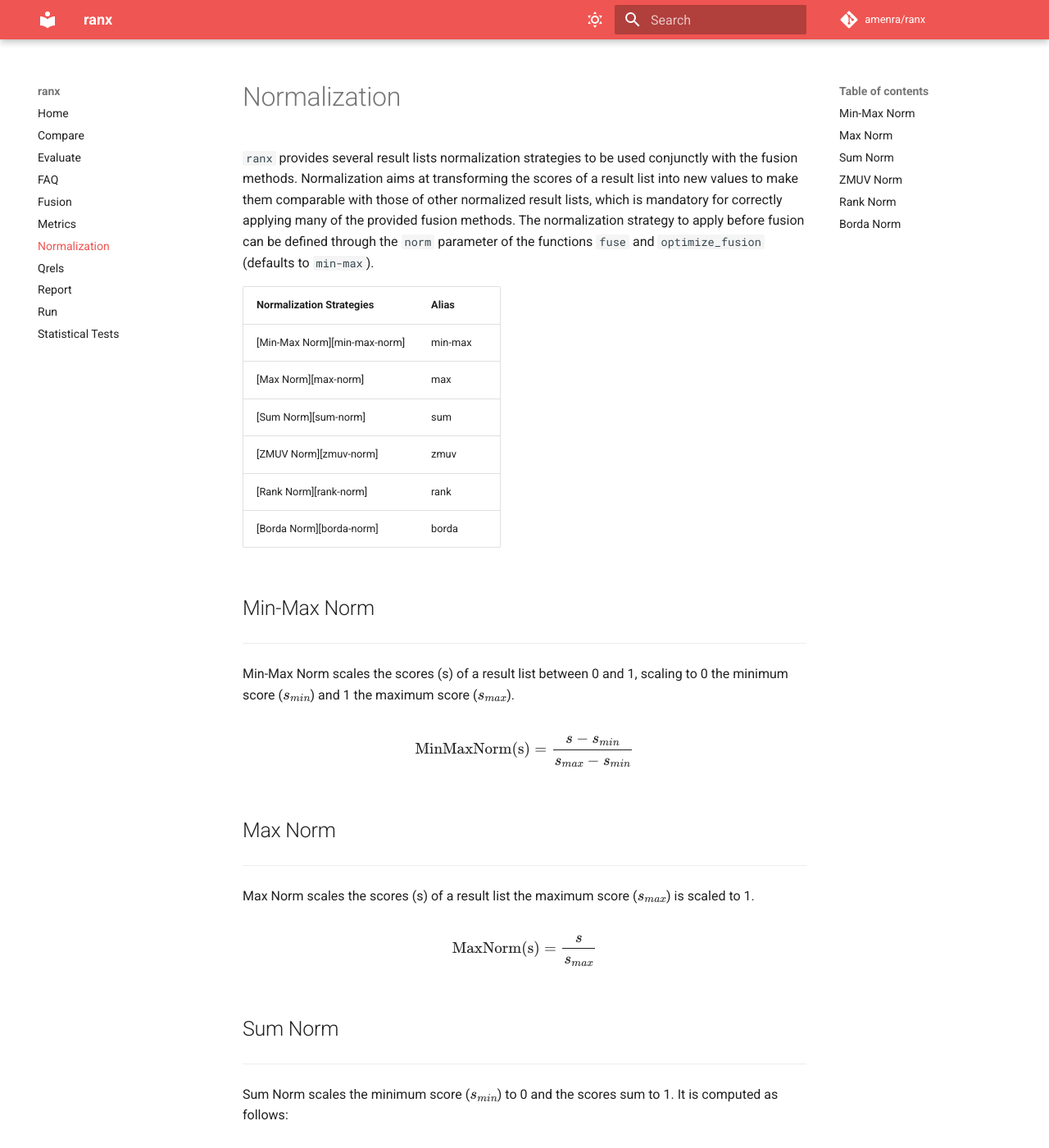
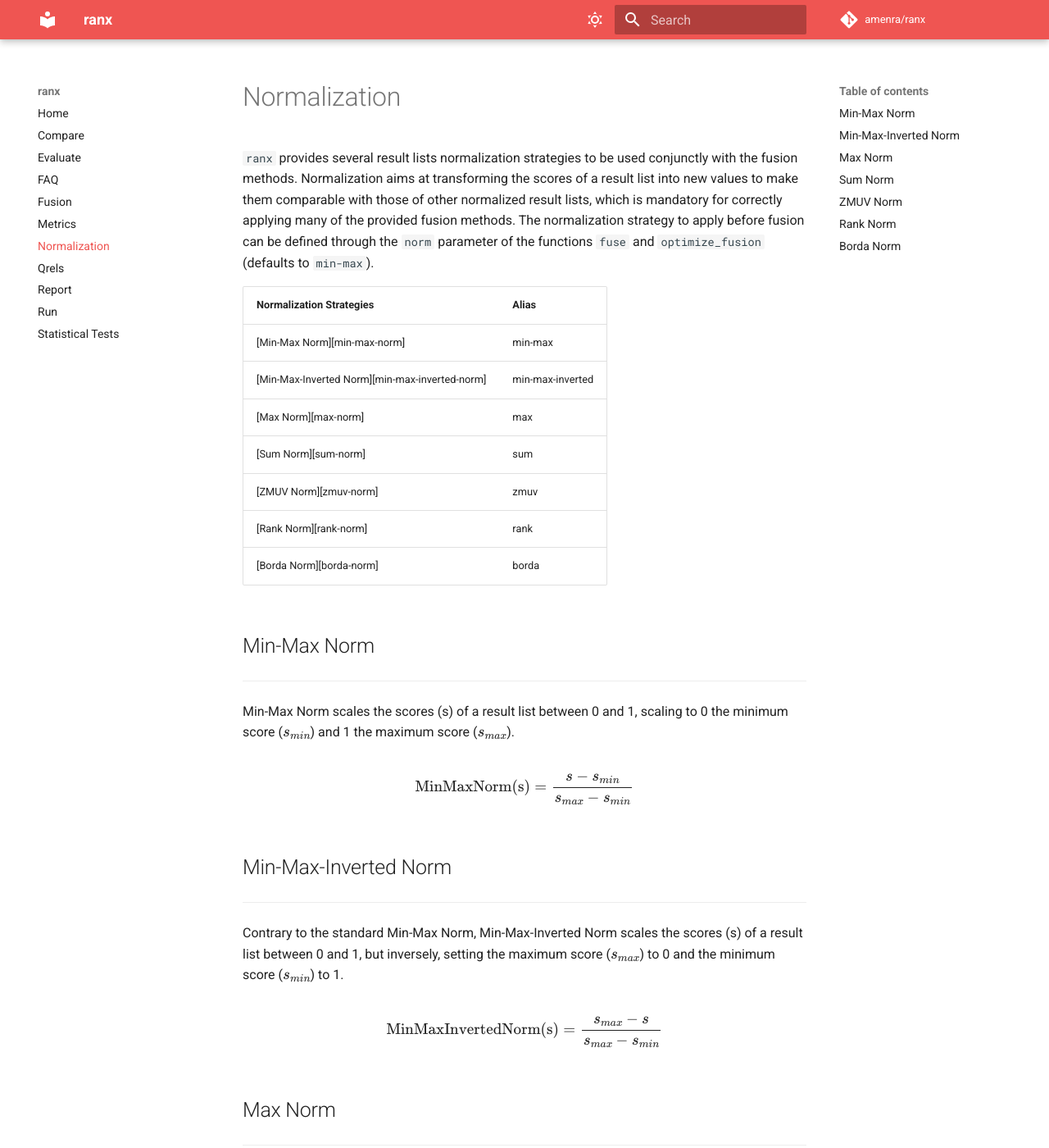
Before and after one commit to AmenRa/ranx, an MkDocs documentation site: the page built from docs/normalization.md, in a window 1280 px wide and 1400 px high. Shown: the whole window at 82% size. Built offline with MkDocs 1.6.1 and Material for MkDocs 9.7.7, drawn with Linux system fonts in a browser that asks for light colours; comment, search, counter and statistics services are not loaded.

Commit message:
update readme

```diff
--- a/docs/normalization.md
+++ b/docs/normalization.md
@@ -4,14 +4,16 @@
 Normalization aims at transforming the scores of a result list into new values to make them comparable with those of other normalized result lists, which is mandatory for correctly applying many of the provided fusion methods.
 The normalization strategy to apply before fusion can be defined through the `norm` parameter of the functions `fuse` and `optimize_fusion` (defaults to `min-max`).
 
-| **Normalization Strategies** | **Alias** |
-| ---------------------------- | --------- |
-| [Min-Max Norm][min-max-norm] | min-max   |
-| [Max Norm][max-norm]         | max       |
-| [Sum Norm][sum-norm]         | sum       |
-| [ZMUV Norm][zmuv-norm]       | zmuv      |
-| [Rank Norm][rank-norm]       | rank      |
-| [Borda Norm][borda-norm]     | borda     |
+| **Normalization Strategies**                   | **Alias**         |
+|------------------------------------------------|-------------------|
+| [Min-Max Norm][min-max-norm]                   | min-max           |
+| [Min-Max-Inverted Norm][min-max-inverted-norm] | min-max-inverted  |
+| [Max Norm][max-norm]                           | max               |
+| [Sum Norm][sum-norm]                           | sum               |
+| [ZMUV Norm][zmuv-norm]                         | zmuv              |
+| [Rank Norm][rank-norm]                         | rank              |
+| [Borda Norm][borda-norm]                       | borda             |
+
 
 ## Min-Max Norm
 ---
@@ -19,6 +21,15 @@ Min-Max Norm scales the scores (s) of a result list between 0 and 1, scaling to
 
 $$
 \operatorname{MinMaxNorm(s)}=\frac{s - s_{min}}{s_{max} - s_{min}}
+$$
+
+## Min-Max-Inverted Norm
+---
+Contrary to the standard Min-Max Norm, Min-Max-Inverted Norm scales the scores (s) of a result list between 0 and 1,
+but inversely, setting the maximum score ($s_{max}$) to 0 and the minimum score ($s_{min}$) to 1.
+
+$$
+\operatorname{MinMaxInvertedNorm(s)}=\frac{s_{max} - s}{s_{max} - s_{min}}
 $$
 
 ## Max Norm
```
